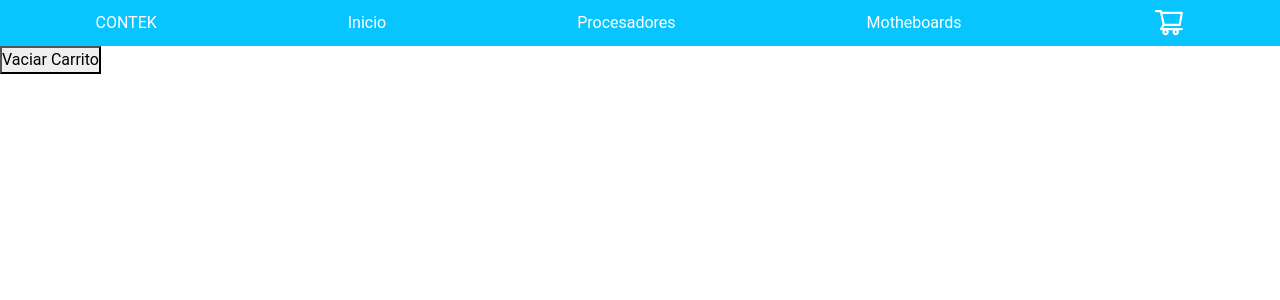
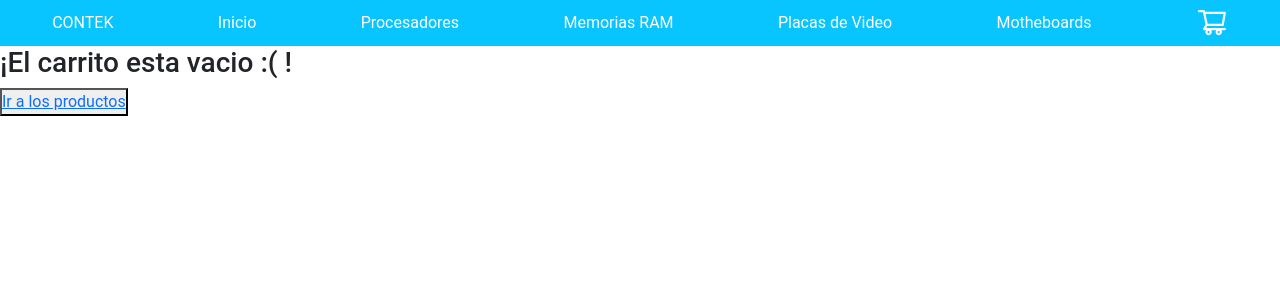
Before and after one commit to matiaskling/ecommerceklingeman, a React (Create React App) app: page /cart in a window 1280 px wide. Shown: the top 300 px of the page. Built offline with nearby package versions, Linux system fonts and the light colour scheme.

Commit message:
Logica del carrito

```diff
--- a/src/Context/CartContext.js
+++ b/src/Context/CartContext.js
@@ -8,11 +8,6 @@ export const useCartContext = () =>  useContext(CartContext)
     function CartContextProvider({ children }){
 
         const [cartList, setCartList] = useState([])
-
-
-        const totalPrice = () =>{
-            return cartList.reduce((acum, prod) => acum + (prod.quantity * prod.price) , 0)
-          }
 
 
         function addCart (prod) {
@@ -38,6 +33,23 @@ export const useCartContext = () =>  useContext(CartContext)
             setCartList([])
         }
 
+        const removeItem = (id) => {
+            setCartList( cartList.filter(prod => prod.id !== id))
+        }
+
+        const addQuantity = (prod) => {
+
+
+
+
+        }
+
+        const removeQuantity = (prod) => {
+
+
+
+        }
+
 
     return (
         <CartContext.Provider
@@ -45,7 +57,9 @@ export const useCartContext = () =>  useContext(CartContext)
                 cartList,
                 addCart,
                 removeCart,
-                totalPrice
+                removeItem,
+
+
         }}>
             { children }
         </CartContext.Provider>
--- a/src/components/Cart.js
+++ b/src/components/Cart.js
@@ -1,15 +1,68 @@
 import { useCartContext } from "../Context/CartContext"
 import { Link } from "react-router-dom"
 
+
 function Cart() {
 
-    const {  cartList, removeCart  } = useCartContext()
+    const {  cartList, removeCart, removeItem  } = useCartContext()
 
     return (
-        <div>
-            {  cartList.map(prod=> <li>{prod.name}   <p>Cant: {prod.cantidad}</p></li>) }
-            <button onClick={removeCart}>Vaciar Carrito</button>
-        </div>
+
+        <section>
+
+            {cartList.length === 0 ? (
+                <>
+                 <h3>¡El carrito esta vacio :( ! </h3>
+                <button><Link to="/">Ir a los productos</Link></button>
+                </>
+            ) : (
+
+
+            <table striped bordered hover>
+                <thead>
+                    <tr>
+                        <th>Nombre</th>
+                        <th>Cantidad</th>
+                        <th>Precio</th>
+                    </tr>
+                </thead>
+                <tbody>
+                {  cartList.map((prod) => (
+                    <tr>
+                        <th>{prod.name}</th>
+                        <th>{prod.cantidad}</th>
+                        <th>{prod.price}</th>
+                    </tr>
+
+
+                ))}
+
+                </tbody>
+            </table>
+
+
+
+
+
+
+
+
+
+         )}
+        </section>
+
+
+
+
+
+
+
+
+
+
+
+
+
     )
 }
 
--- a/src/components/ItemDetail.js
+++ b/src/components/ItemDetail.js
@@ -42,7 +42,9 @@ const  ItemDetail = memo (({prod}) => {
                     <ItemCount stock={prod.stock} initial={1} onAdd={onAdd} />
                     ) : (
                     <Link className="goCart" to="/cart">Ir al carrito</Link>
+
                      )}
+
                     </p>
                 </div>
 
--- a/src/components/ItemDetailContainer.js
+++ b/src/components/ItemDetailContainer.js
@@ -1,38 +1,25 @@
 import React, { useState, useEffect } from 'react'
-import { getFetch } from '../helpers/products'
 import ItemDetail from './ItemDetail'
 import {useParams } from 'react-router-dom'
-import {collection, doc, getDoc, getFirestore, getDocs, query, where} from 'firebase/firestore'
+import {getFirestore, getDoc, doc} from "firebase/firestore";
 
 function ItemDetailContainer() {
-    const [prod, setProduct] = useState([])
+    const [prod, setProd] = useState([])
     const [Loading, setLoading] = useState(true)
 
-    const { category} = useParams();
-
-    useEffect(()=>{
-        const db = getFirestore()
-
-        if(category){
-
-            const queryCollection = query(collection(db, 'products'), where('category', '==', category))
-
-            getDocs(queryCollection)
-            .then(resp => setProduct(resp.docs.map(prod =>  ({ id: prod.id, ...prod.data() }) )))
-            .catch(e => console.log(e))
-            .finally(()=> setLoading(false))
-
-        } else {
-
-            const queryCollection = collection(db, 'products')
-            getDocs(queryCollection)
-            .then(resp => setProduct( resp.docs.map(prod => ({ id: prod.id, ...prod.data() }) )))
-            .catch(e => console.log(e))
-            .finally(setLoading(false))
-        }
-    }, [category])
+    const { id} = useParams();
 
 
+
+    useEffect(() => {
+
+            const db = getFirestore()
+            const queryDb = doc(db, 'products', id)
+            getDoc(queryDb)
+            .then(resp => setProd( { id: resp.id, ...resp.data() } ))
+            .catch(err => console.log(err))
+            .finally(()=>setLoading(false))
+    },[])
 
 
 
--- a/src/components/ItemListContainer.js
+++ b/src/components/ItemListContainer.js
@@ -1,7 +1,6 @@
 import React from 'react'
 import { useState, useEffect } from 'react'
 import {useParams} from 'react-router-dom'
-import {getFetch} from '../helpers/products';
 import ItemList from './ItemList';
 import {collection, doc, getDoc, getFirestore, getDocs, query, where} from 'firebase/firestore'
 
@@ -14,44 +13,32 @@ export function ItemListContainer() {
 
     const [products, setProducts] = useState([])
     const [loading, setLoading] = useState(true)
-    const [product, setProduct] = useState({})
 
     const {idCate} = useParams()
 
 
-    // useEffect(() => {
-    //     if (idCate) {
-
-    //         getFetch
-    //         .then(resp => setProducts(resp.filter(prod => prod.category === idCate)))
-    //         .catch(err => console.log(err))
-    //         .finally(() => setLoading(false))
-
-    //     } else {
-
-    //         getFetch
-    //         .then(resp => setProducts(resp))
-    //         .catch(err => console.log(err))
-    //         .finally(() => setLoading(false))
-    //     }
-
-    // }, [idCate])
-
-
-
-    useEffect (() => {
+    useEffect(()=>{
         const db = getFirestore()
 
-        const queryCollection = collection(db, 'products' )
+        if(idCate){
 
-        getDocs(queryCollection)
-        .then(resp => setProducts( resp.docs.map(prod => ({ id: prod.id, ...prod.data() } ) ) ) )
-        .catch(err => console.log(err))
-        .finally(() => setLoading(false))
+            const queryCollection = query(collection(db, 'products'), where('category', '==', idCate))
 
-    }, []);
+            getDocs(queryCollection)
+            .then(resp => setProducts(resp.docs.map(prod =>  ({ id: prod.id, ...prod.data() }) )))
+            .catch(e => console.log(e))
+            .finally(()=> setLoading(false))
 
-    console.log(product)
+        } else {
+
+            const queryCollection = collection(db, 'products')
+            getDocs(queryCollection)
+            .then(resp => setProducts( resp.docs.map(prod => ({ id: prod.id, ...prod.data() }) )))
+            .catch(e => console.log(e))
+            .finally(setLoading(false))
+        }
+    }, [idCate])
+
 
     return (
 
--- a/src/components/NavBar.js
+++ b/src/components/NavBar.js
@@ -9,6 +9,8 @@ const NavBar = () => {
                       <Link className='link' to="/">CONTEK</Link>
                       <Link className='link' to="/">Inicio</Link>
                       <Link className='link' to="/categoria/procesadores">Procesadores</Link>
+                      <Link className='link' to="/categoria/memoriasram">Memorias RAM</Link>
+                      <Link className='link' to="/categoria/placasdevideo">Placas de Video</Link>
                       <Link className='link' to="/categoria/motherboards">Motheboards</Link>
                       <Link className='link' to="/cart"><CartWidget/></Link>
             </nav>
--- a/src/styles/itemList.css
+++ b/src/styles/itemList.css
@@ -7,6 +7,5 @@ html, body {
 
 .container {
     display: flex;
-    justify-content:space-around;
-    align-items: center;
+
 }
```
